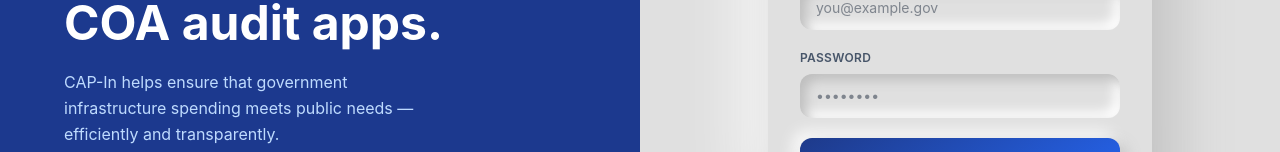
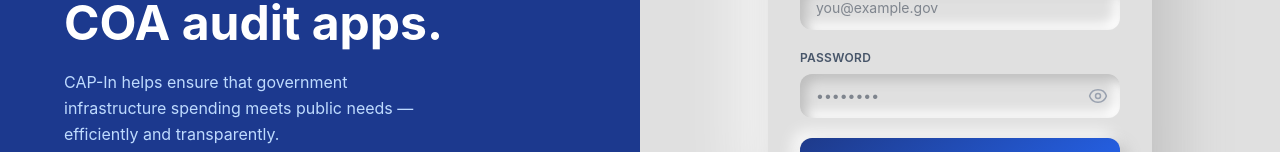
Before and after one commit to MaagadJM/coa-system, a React (Vite) app: page /login in a window 1280 px wide. Shown: the part 372-524 px from the top of the page. Built offline with nearby package versions, Linux system fonts and the light colour scheme.

Commit message:
fix: project register creation

```diff
--- a/src/components/layout/Sidebar.jsx
+++ b/src/components/layout/Sidebar.jsx
@@ -11,7 +11,6 @@
   agency_encoder: [
     { label: 'Dashboard', to: ROUTES.AGENCY, end: true },
     { label: 'Projects', to: ROUTES.PROJECTS, end: true },
-    { label: 'Register Project', to: ROUTES.PROJECT_NEW, end: true },
   ],
   atl: [
     { label: 'Dashboard', to: ROUTES.ATL, end: true },
@@ -58,7 +57,8 @@
             </button>
             <button
               onClick={handleLogout}
-              className="flex-1 px-4 py-2.5 rounded-lg text-sm font-medium bg-red-600 hover:bg-red-700 text-white transition-colors"
+              className="neu-btn-primary flex-1 px-4 py-2.5 rounded-lg text-sm font-medium text-white"
+              style={{ background: 'linear-gradient(145deg, #b91c1c, #ef4444)' }}
             >
               Yes, sign out
             </button>
--- a/src/index.css
+++ b/src/index.css
@@ -1,4 +1,9 @@
 @import "tailwindcss";
+
+/* Global cursor */
+button, [role="button"] {
+  cursor: pointer;
+}
 
 /* Neumorphic button hover effects */
 .neu-btn {
--- a/src/pages/auth/LoginPage.jsx
+++ b/src/pages/auth/LoginPage.jsx
@@ -11,6 +11,7 @@
   const [password, setPassword] = useState('')
   const [error, setError] = useState('')
   const [loading, setLoading] = useState(false)
+  const [showPassword, setShowPassword] = useState(false)
 
   if (user) {
     navigate(ROLE_HOME[user.role], { replace: true })
@@ -107,14 +108,15 @@
                 <label className="block text-xs font-semibold uppercase tracking-wide mb-2" style={{ color: '#475569' }}>
                   Password
                 </label>
+                <div className="relative">
                   <input
-                  type="password"
+                    type={showPassword ? 'text' : 'password'}
                     value={password}
                     onChange={(e) => setPassword(e.target.value)}
                     required
                     autoComplete="current-password"
                     placeholder="••••••••"
-                  className="w-full px-4 py-3 text-sm rounded-xl outline-none transition"
+                    className="w-full px-4 py-3 pr-11 text-sm rounded-xl outline-none transition"
                     style={{
                       background: '#e0e0e0',
                       boxShadow: 'inset 6px 6px 12px #bebebe, inset -6px -6px 12px #ffffff',
@@ -122,6 +124,23 @@
                       color: '#1e293b',
                     }}
                   />
+                  <button
+                    type="button"
+                    onClick={() => setShowPassword((v) => !v)}
+                    className="absolute right-3 top-1/2 -translate-y-1/2 text-gray-400 hover:text-gray-600 transition-colors"
+                  >
+                    {showPassword ? (
+                      <svg xmlns="http://www.w3.org/2000/svg" className="w-5 h-5" fill="none" viewBox="0 0 24 24" stroke="currentColor" strokeWidth={1.8}>
+                        <path strokeLinecap="round" strokeLinejoin="round" d="M3.98 8.223A10.477 10.477 0 001.934 12C3.226 16.338 7.244 19.5 12 19.5c.993 0 1.953-.138 2.863-.395M6.228 6.228A10.45 10.45 0 0112 4.5c4.756 0 8.773 3.162 10.065 7.498a10.523 10.523 0 01-4.293 5.774M6.228 6.228L3 3m3.228 3.228l3.65 3.65m7.894 7.894L21 21m-3.228-3.228l-3.65-3.65m0 0a3 3 0 10-4.243-4.243m4.242 4.242L9.88 9.88" />
+                      </svg>
+                    ) : (
+                      <svg xmlns="http://www.w3.org/2000/svg" className="w-5 h-5" fill="none" viewBox="0 0 24 24" stroke="currentColor" strokeWidth={1.8}>
+                        <path strokeLinecap="round" strokeLinejoin="round" d="M2.036 12.322a1.012 1.012 0 010-.639C3.423 7.51 7.36 4.5 12 4.5c4.638 0 8.573 3.007 9.963 7.178.07.207.07.431 0 .639C20.577 16.49 16.64 19.5 12 19.5c-4.638 0-8.573-3.007-9.963-7.178z" />
+                        <path strokeLinecap="round" strokeLinejoin="round" d="M15 12a3 3 0 11-6 0 3 3 0 016 0z" />
+                      </svg>
+                    )}
+                  </button>
+                </div>
               </div>
 
               {error && (
--- a/src/pages/projects/ProjectListPage.jsx
+++ b/src/pages/projects/ProjectListPage.jsx
@@ -1,16 +1,27 @@
+import { useState } from 'react'
 import { useNavigate } from 'react-router-dom'
 import { DashboardLayout } from '../../components/layout/DashboardLayout'
+import { ProjectForm } from '../../components/projects/ProjectForm'
 import { ProjectStatusBadge } from '../../components/projects/ProjectStatusBadge'
 import { useAuth } from '../../hooks/useAuth'
 import { useProjects } from '../../hooks/useProjects'
-import { ROLES, ROUTES } from '../../lib/constants'
+import { ROLES } from '../../lib/constants'
 
 export function ProjectListPage() {
-  const { projects } = useProjects()
+  const { projects, addProject } = useProjects()
   const { user } = useAuth()
   const navigate = useNavigate()
+  const [showModal, setShowModal] = useState(false)
+  const [formLoading, setFormLoading] = useState(false)
 
   const canRegister = user.role === ROLES.AGENCY_ENCODER
+
+  function handleRegisterSubmit(data) {
+    setFormLoading(true)
+    addProject(data, { id: user.id, name: user.name, agency: user.agency })
+    setFormLoading(false)
+    setShowModal(false)
+  }
 
   const visibleProjects =
     user.role === ROLES.AGENCY_ENCODER
@@ -27,6 +38,23 @@
 
   return (
     <DashboardLayout>
+      {/* Register Project Modal */}
+      {showModal && (
+        <div className="fixed inset-0 z-50 flex items-center justify-center bg-black/40 px-4">
+          <div className="w-full max-w-2xl max-h-[90vh] overflow-y-auto rounded-2xl p-8 bg-gray-100">
+            <div className="mb-6">
+              <h3 className="text-xl font-bold text-gray-800">Register New Project</h3>
+              <p className="text-sm text-gray-500 mt-1">Encode project details as soon as the contract award has been made.</p>
+            </div>
+            <ProjectForm
+              onSubmit={handleRegisterSubmit}
+              onCancel={() => setShowModal(false)}
+              loading={formLoading}
+            />
+          </div>
+        </div>
+      )}
+
       <div className="flex items-center justify-between mb-6">
         <div>
           <h2 className="text-2xl font-bold text-gray-800">Infrastructure Projects</h2>
@@ -34,10 +62,14 @@
             {visibleProjects.length} project{visibleProjects.length !== 1 ? 's' : ''} found
           </p>
         </div>
-        {canRegister && (
+        {canRegister && visibleProjects.length > 0 && (
           <button
-            onClick={() => navigate(ROUTES.PROJECT_NEW)}
-            className="px-4 py-2.5 bg-blue-800 text-white text-sm font-medium rounded-lg hover:bg-blue-900 transition-colors"
+            onClick={() => setShowModal(true)}
+            className="neu-btn-primary px-4 py-2.5 text-white text-sm font-semibold rounded-xl"
+            style={{
+              background: 'linear-gradient(145deg, #1e3a8a, #2563eb)',
+              boxShadow: '5px 5px 12px #c8c8c8, -5px -5px 12px #ffffff',
+            }}
           >
             + Register Project
           </button>
@@ -55,8 +87,12 @@
           <p className="text-gray-400 text-xs mt-1">Projects will appear here once registered.</p>
           {canRegister && (
             <button
-              onClick={() => navigate(ROUTES.PROJECT_NEW)}
-              className="mt-5 px-5 py-2.5 bg-blue-900 text-white text-sm font-medium rounded-lg hover:bg-blue-800 transition-colors"
+              onClick={() => setShowModal(true)}
+              className="neu-btn-primary mt-5 px-5 py-2.5 text-white text-sm font-semibold rounded-xl"
+              style={{
+                background: 'linear-gradient(145deg, #1e3a8a, #2563eb)',
+                boxShadow: '5px 5px 12px #c8c8c8, -5px -5px 12px #ffffff',
+              }}
             >
               Register First Project
             </button>
```
Lines whose indentation alone changed are shown as unchanged.
